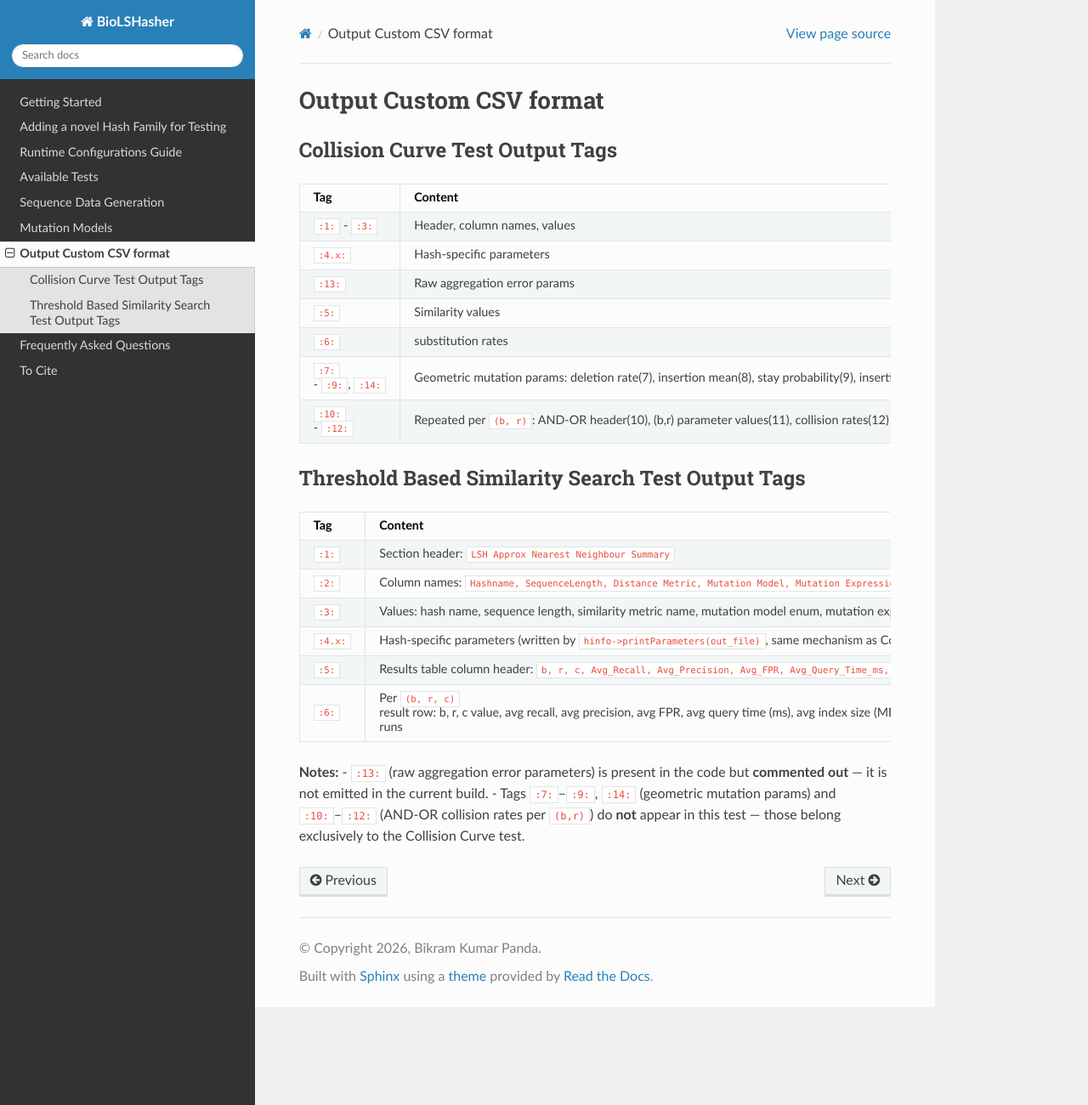
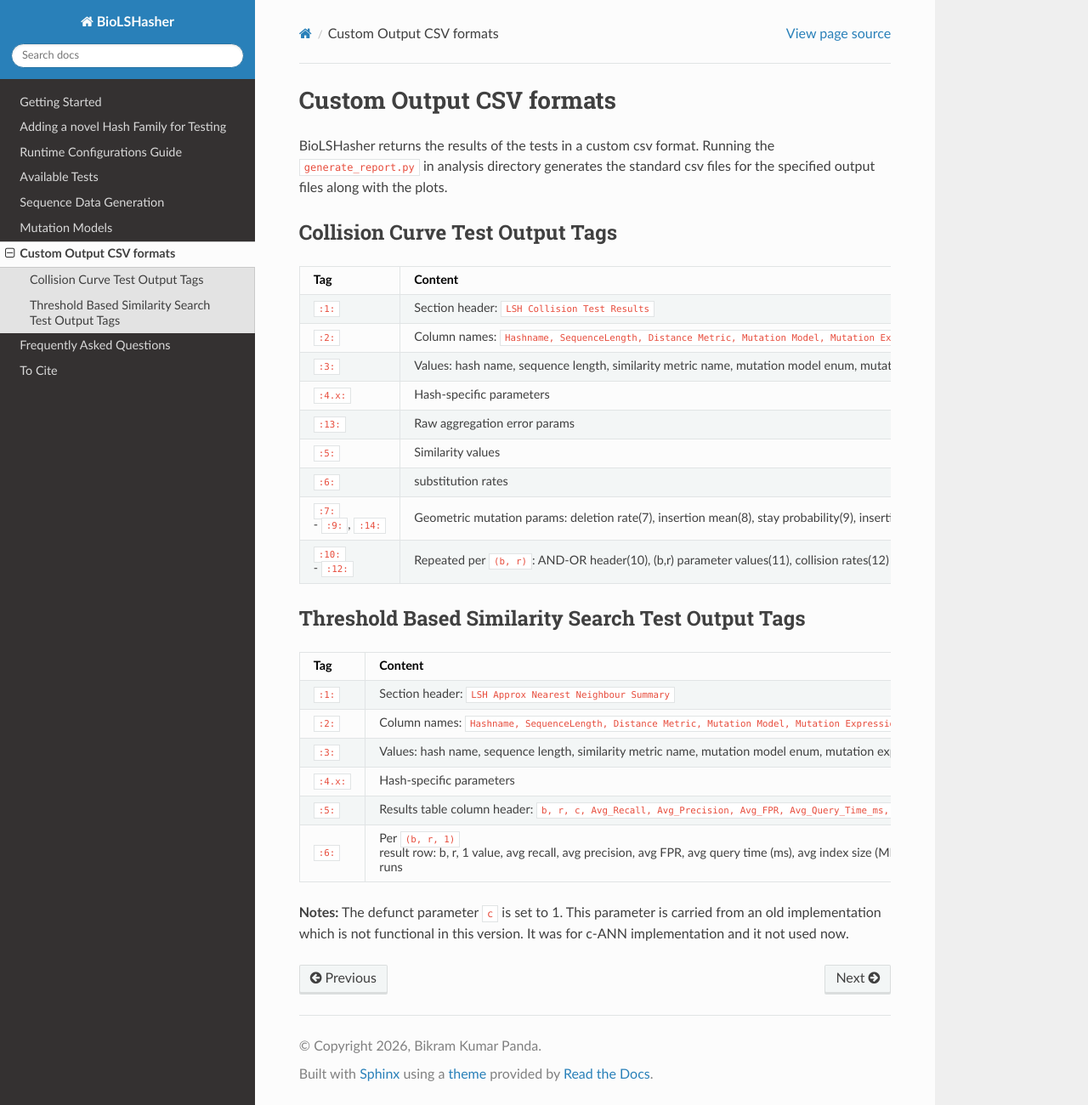
Before and after one commit to bpanda-dev/BioLSHasher-guide, a Sphinx documentation site: the page built from docs/source/content/outputFileFormats.rst, in a window 1280 px wide and 1300 px high. Shown: the whole window at 85% size. Built offline with Sphinx 7.4.7 and the Read the Docs theme 3.1.0, drawn with Linux system fonts in a browser that asks for light colours.

Commit message:
documentations

```diff
--- a/docs/source/content/outputFileFormats.rst
+++ b/docs/source/content/outputFileFormats.rst
@@ -1,6 +1,6 @@
-Output Custom CSV format
-========================
-
+Custom Output CSV formats
+=========================
+BioLSHasher returns the results of the tests in a custom csv format. Running the ``generate_report.py`` in analysis directory generates the standard csv files for the specified output files along with the plots.
 
 Collision Curve Test Output Tags
 ~~~~~~~~~~~~~~~~~~~~~~~~~~~~~~~~~
@@ -8,10 +8,15 @@ Collision Curve Test Output Tags
 .. list-table::
    :header-rows: 1
 
+
    * - Tag
      - Content
-   * - ``:1:`` - ``:3:``
-     - Header, column names, values
+   * - ``:1:``
+     - Section header: ``LSH Collision Test Results``
+   * - ``:2:``
+     - Column names: ``Hashname, SequenceLength, Distance Metric, Mutation Model, Mutation Expression``
+   * - ``:3:``
+     - Values: hash name, sequence length, similarity metric name, mutation model enum, mutation expression type
    * - ``:4.x:``
      - Hash-specific parameters
    * - ``:13:``
@@ -29,7 +34,6 @@ Collision Curve Test Output Tags
 Threshold Based Similarity Search Test Output Tags
 ~~~~~~~~~~~~~~~~~~~~~~~~~~~~~~~~~~~~~~~~~~~~~~~~~~~
 
-
 .. list-table::
    :header-rows: 1
 
@@ -42,12 +46,11 @@ Threshold Based Similarity Search Test Output Tags
    * - ``:3:``
      - Values: hash name, sequence length, similarity metric name, mutation model enum, mutation expression type
    * - ``:4.x:``
-     - Hash-specific parameters (written by ``hinfo->printParameters(out_file)``, same mechanism as Collision Curve)
+     - Hash-specific parameters
    * - ``:5:``
      - Results table column header: ``b, r, c, Avg_Recall, Avg_Precision, Avg_FPR, Avg_Query_Time_ms, Avg_Index_Size_MB``
    * - ``:6:``
-     - Per ``(b, r, c)`` result row: b, r, c value, avg recall, avg precision, avg FPR, avg query time (ms), avg index size (MB) — one row per combination, averaged over ``NUM_RUNS`` runs
+     - Per ``(b, r, 1)`` result row: b, r, 1 value, avg recall, avg precision, avg FPR, avg query time (ms), avg index size (MB) : one row per combination, averaged over ``NUM_RUNS`` runs
 
 **Notes:**
-- ``:13:`` (raw aggregation error parameters) is present in the code but **commented out** — it is not emitted in the current build.
-- Tags ``:7:``–``:9:``, ``:14:`` (geometric mutation params) and ``:10:``–``:12:`` (AND-OR collision rates per ``(b,r)``) do **not** appear in this test — those belong exclusively to the Collision Curve test.
+The defunct parameter ``c`` is set to 1. This parameter is carried from an old implementation which is not functional in this version. It was for c-ANN implementation and it not used now.
```
Also changed, not shown: docs/source/media/DocumentationLayout_old.png (added), 1 other file.
